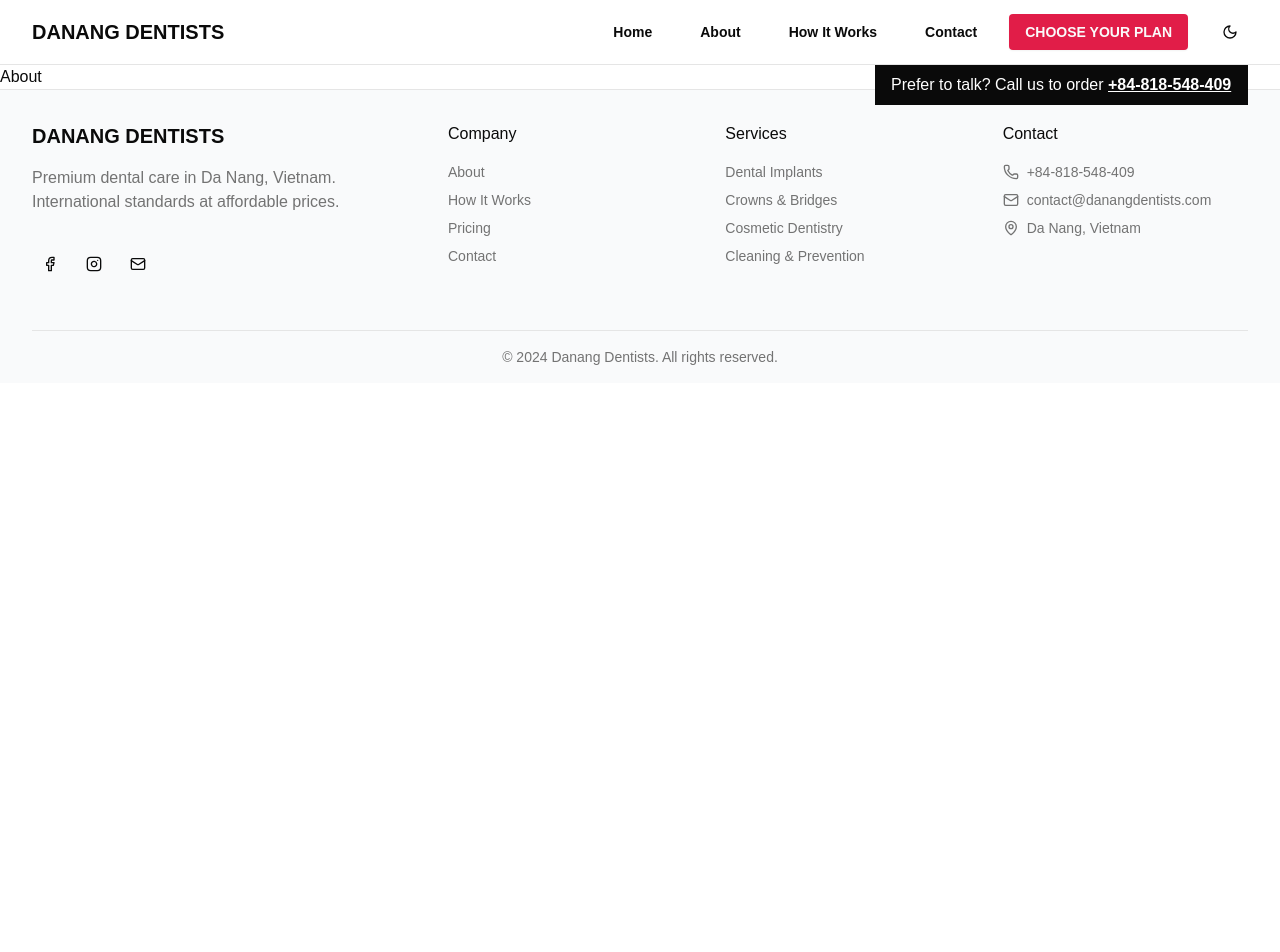
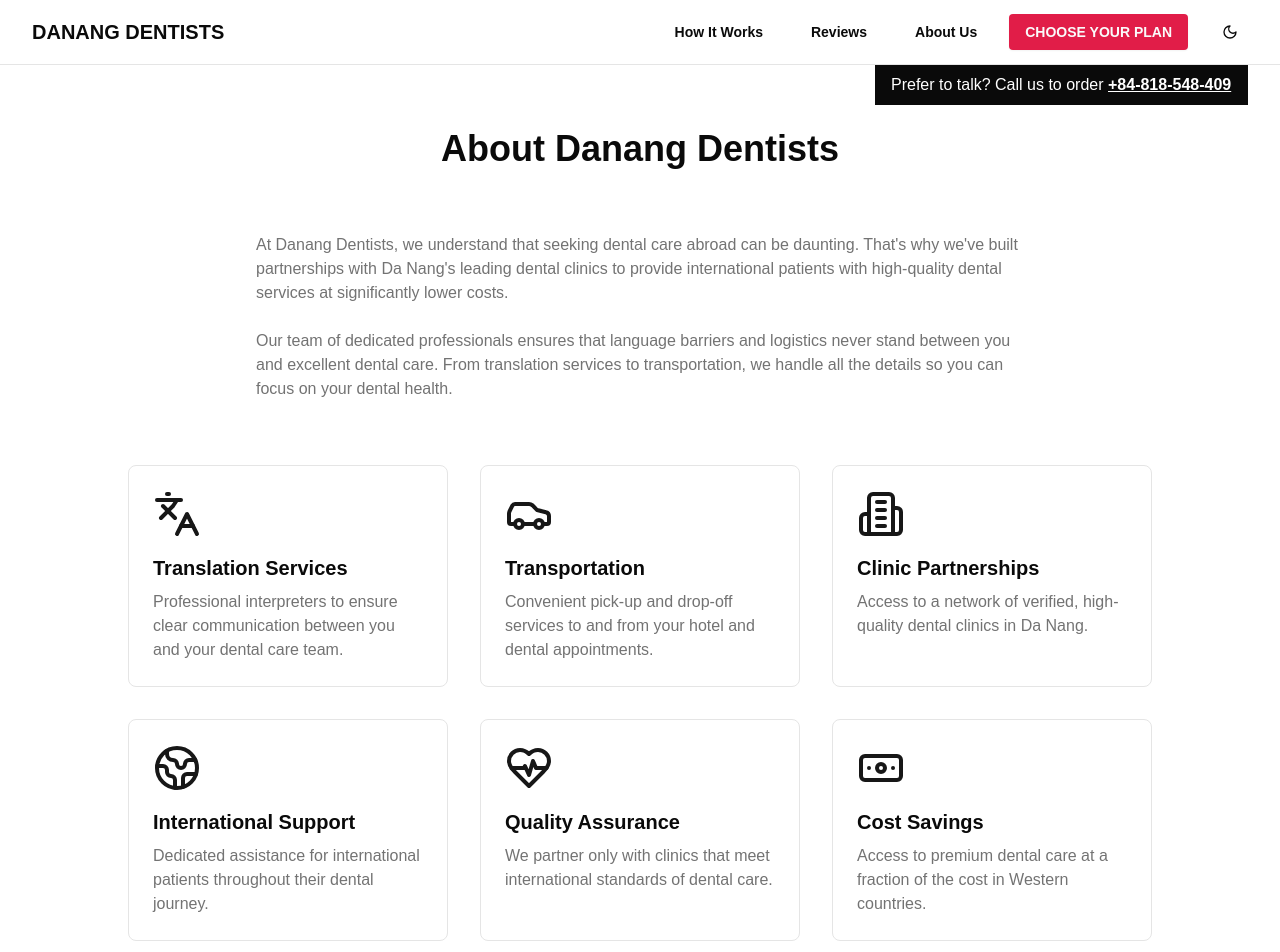
Before and after one commit to yoshivn1203/danang-dentis, a Next.js app: page /about in a window 1280 px wide. Shown: the top 952 px of the page. Before the commit the page ends 800 px from the top, so only its background shows below. Built offline with nearby package versions, Linux system fonts and the light colour scheme.

Commit message:
update header

```diff
--- a/src/app/(home)/page.tsx
+++ b/src/app/(home)/page.tsx
@@ -8,8 +8,12 @@ export default function Home() {
   return (
     <>
       <Banner />
-      <HowItWorks />
-      <Testimonials />
+      <div id='how-it-works'>
+        <HowItWorks />
+      </div>
+      <div id='reviews'>
+        <Testimonials />
+      </div>
     </>
   )
 }
--- a/src/app/about/page.tsx
+++ b/src/app/about/page.tsx
@@ -1,3 +1,92 @@
+import { Banknote, Building2, Car, Globe2, HeartPulse, Languages } from 'lucide-react'
+import Link from 'next/link'
+
+import { Button } from '@/components/ui/button'
+
 export default function About() {
-  return <div>About</div>
+  return (
+    <div className='container mx-auto pt-16 pb-12 px-4'>
+      {/* Hero Section */}
+      <div className='text-center mb-16'>
+        <h1 className='text-4xl font-bold mb-6'>About Danang Dentists</h1>
+      </div>
+
+      {/* Main Content */}
+      <div className='max-w-3xl mx-auto mb-16'>
+        <div className='space-y-6'>
+          <p className='text-muted-foreground'>
+            At Danang Dentists, we understand that seeking dental care abroad can be daunting.
+            That's why we've built partnerships with Da Nang's leading dental clinics to provide
+            international patients with high-quality dental services at significantly lower costs.
+          </p>
+          <p className='text-muted-foreground'>
+            Our team of dedicated professionals ensures that language barriers and logistics never
+            stand between you and excellent dental care. From translation services to
+            transportation, we handle all the details so you can focus on your dental health.
+          </p>
+        </div>
+      </div>
+
+      {/* Services Grid */}
+      <div className='max-w-5xl mx-auto grid md:grid-cols-3 gap-8 mb-16'>
+        <div className='p-6 border rounded-lg'>
+          <Languages className='h-12 w-12 mb-4 text-primary' />
+          <h3 className='text-xl font-semibold mb-2'>Translation Services</h3>
+          <p className='text-muted-foreground'>
+            Professional interpreters to ensure clear communication between you and your dental care
+            team.
+          </p>
+        </div>
+        <div className='p-6 border rounded-lg'>
+          <Car className='h-12 w-12 mb-4 text-primary' />
+          <h3 className='text-xl font-semibold mb-2'>Transportation</h3>
+          <p className='text-muted-foreground'>
+            Convenient pick-up and drop-off services to and from your hotel and dental appointments.
+          </p>
+        </div>
+        <div className='p-6 border rounded-lg'>
+          <Building2 className='h-12 w-12 mb-4 text-primary' />
+          <h3 className='text-xl font-semibold mb-2'>Clinic Partnerships</h3>
+          <p className='text-muted-foreground'>
+            Access to a network of verified, high-quality dental clinics in Da Nang.
+          </p>
+        </div>
+        <div className='p-6 border rounded-lg'>
+          <Globe2 className='h-12 w-12 mb-4 text-primary' />
+          <h3 className='text-xl font-semibold mb-2'>International Support</h3>
+          <p className='text-muted-foreground'>
+            Dedicated assistance for international patients throughout their dental journey.
+          </p>
+        </div>
+        <div className='p-6 border rounded-lg'>
+          <HeartPulse className='h-12 w-12 mb-4 text-primary' />
+          <h3 className='text-xl font-semibold mb-2'>Quality Assurance</h3>
+          <p className='text-muted-foreground'>
+            We partner only with clinics that meet international standards of dental care.
+          </p>
+        </div>
+        <div className='p-6 border rounded-lg'>
+          <Banknote className='h-12 w-12 mb-4 text-primary' />
+          <h3 className='text-xl font-semibold mb-2'>Cost Savings</h3>
+          <p className='text-muted-foreground'>
+            Access to premium dental care at a fraction of the cost in Western countries.
+          </p>
+        </div>
+      </div>
+
+      {/* CTA Section */}
+      <div className='max-w-4xl mx-auto text-center bg-muted p-12 rounded-lg'>
+        <h2 className='text-3xl font-bold mb-4'>Ready to Start Your Dental Journey?</h2>
+        <p className='text-muted-foreground mb-8 max-w-2xl mx-auto'>
+          Let us help you achieve the smile you've always wanted with quality dental care in Da
+          Nang.
+        </p>
+        <Link href='/booking'>
+          <Button size='lg' variant='destructive'>
+            Book Your Consultation
+          </Button>
+        </Link>
+      </div>
+    </div>
+  )
 }
--- a/src/components/layout/header.tsx
+++ b/src/components/layout/header.tsx
@@ -2,6 +2,7 @@
 
 import { Moon, Sun } from 'lucide-react'
 import Link from 'next/link'
+import { usePathname, useRouter } from 'next/navigation'
 import { useState } from 'react'
 import { useDispatch, useSelector } from 'react-redux'
 
@@ -13,6 +14,22 @@ export function Header() {
   const [isMenuOpen, setIsMenuOpen] = useState(false)
   const isDark = useSelector((state: RootState) => state.theme.isDark)
   const dispatch = useDispatch()
+  const router = useRouter()
+  const pathname = usePathname()
+
+  const scrollToSection = (sectionId: string) => {
+    if (pathname !== '/') {
+      // If not on home page, just navigate to home with the section hash
+      router.push(`/#${sectionId}`)
+    } else {
+      // If already on home page, scroll to section
+      const element = document.getElementById(sectionId)
+      if (element) {
+        element.scrollIntoView({ behavior: 'smooth' })
+        setIsMenuOpen(false)
+      }
+    }
+  }
 
   return (
     <>
@@ -51,24 +68,23 @@ export function Header() {
 
             {/* Desktop Navigation */}
             <div className='hidden md:flex space-x-4 items-center'>
-              <Link href='/'>
-                <Button variant='ghost' className='font-semibold'>
-                  Home
-                </Button>
-              </Link>
+              <Button
+                variant='ghost'
+                className='font-semibold'
+                onClick={() => scrollToSection('how-it-works')}
+              >
+                How It Works
+              </Button>
+              <Button
+                variant='ghost'
+                className='font-semibold'
+                onClick={() => scrollToSection('reviews')}
+              >
+                Reviews
+              </Button>
               <Link href='/about'>
                 <Button variant='ghost' className='font-semibold'>
-                  About
-                </Button>
-              </Link>
-              <Link href='/how-it-works'>
-                <Button variant='ghost' className='font-semibold'>
-                  How It Works
-                </Button>
-              </Link>
-              <Link href='/contact'>
-                <Button variant='ghost' className='font-semibold'>
-                  Contact
+                  About Us
                 </Button>
               </Link>
               <Link href='/booking'>
@@ -115,24 +131,24 @@ export function Header() {
               Prefer to talk? Call us to order{' '}
               <span className='font-semibold underline'>+84-818-548-409</span>
             </div>
-            <Link href='/' className='block' onClick={() => setIsMenuOpen(false)}>
-              <Button variant='ghost' className='w-full justify-start font-semibold'>
-                Home
-              </Button>
-            </Link>
-            <Link href='/about' className='block' onClick={() => setIsMenuOpen(false)}>
+
+            <Button
+              variant='ghost'
+              className='w-full justify-start font-semibold'
+              onClick={() => scrollToSection('how-it-works')}
+            >
+              How It Works
+            </Button>
+            <Button
+              variant='ghost'
+              className='w-full justify-start font-semibold'
+              onClick={() => scrollToSection('reviews')}
+            >
+              Reviews
+            </Button>
+            <Link href='/about' onClick={() => setIsMenuOpen(false)}>
               <Button variant='ghost' className='w-full justify-start font-semibold'>
                 About
-              </Button>
-            </Link>
-            <Link href='/how-it-works' className='block' onClick={() => setIsMenuOpen(false)}>
-              <Button variant='ghost' className='w-full justify-start font-semibold'>
-                How It Works
-              </Button>
-            </Link>
-            <Link href='/contact' className='block' onClick={() => setIsMenuOpen(false)}>
-              <Button variant='ghost' className='w-full justify-start font-semibold'>
-                Contact
               </Button>
             </Link>
           </div>
```
